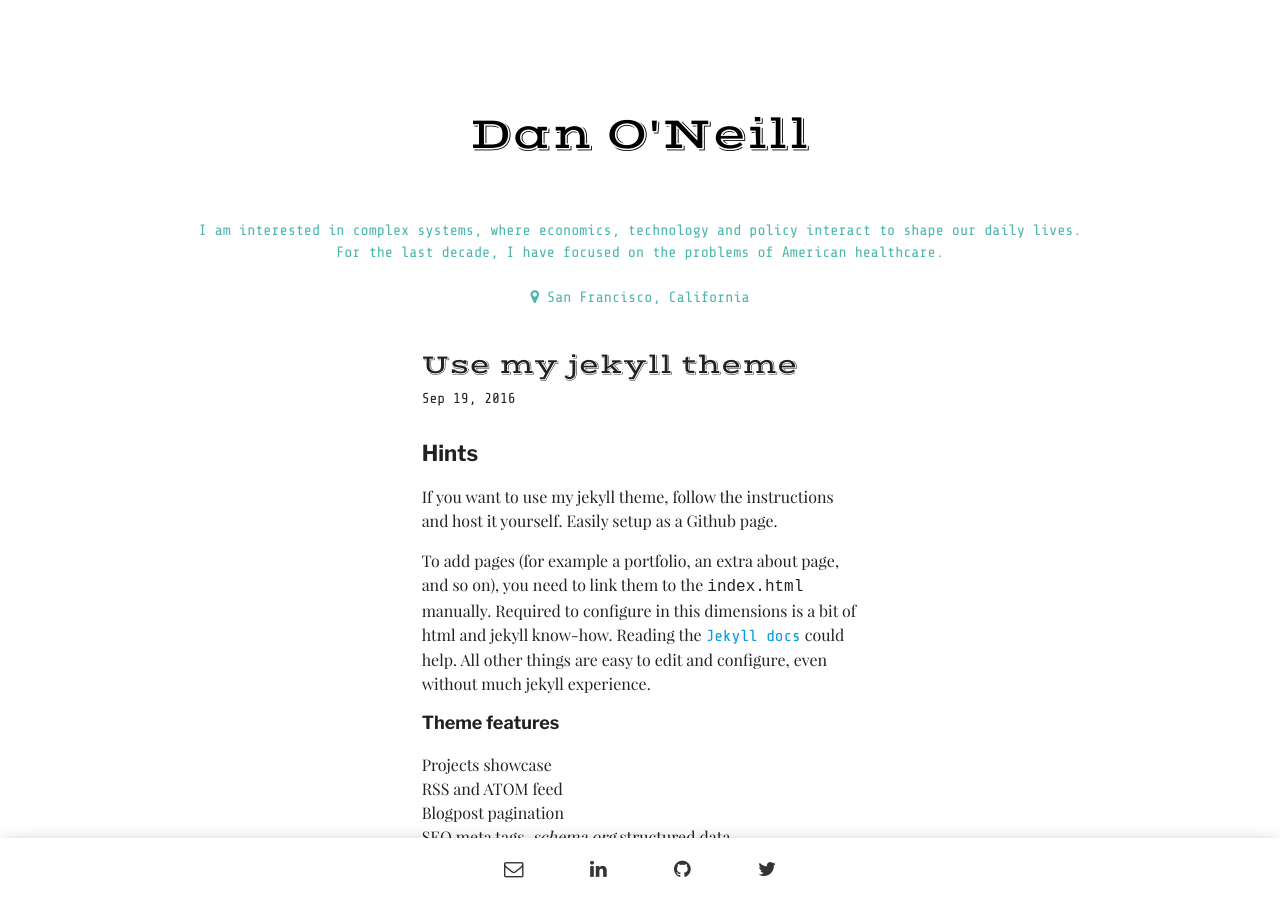
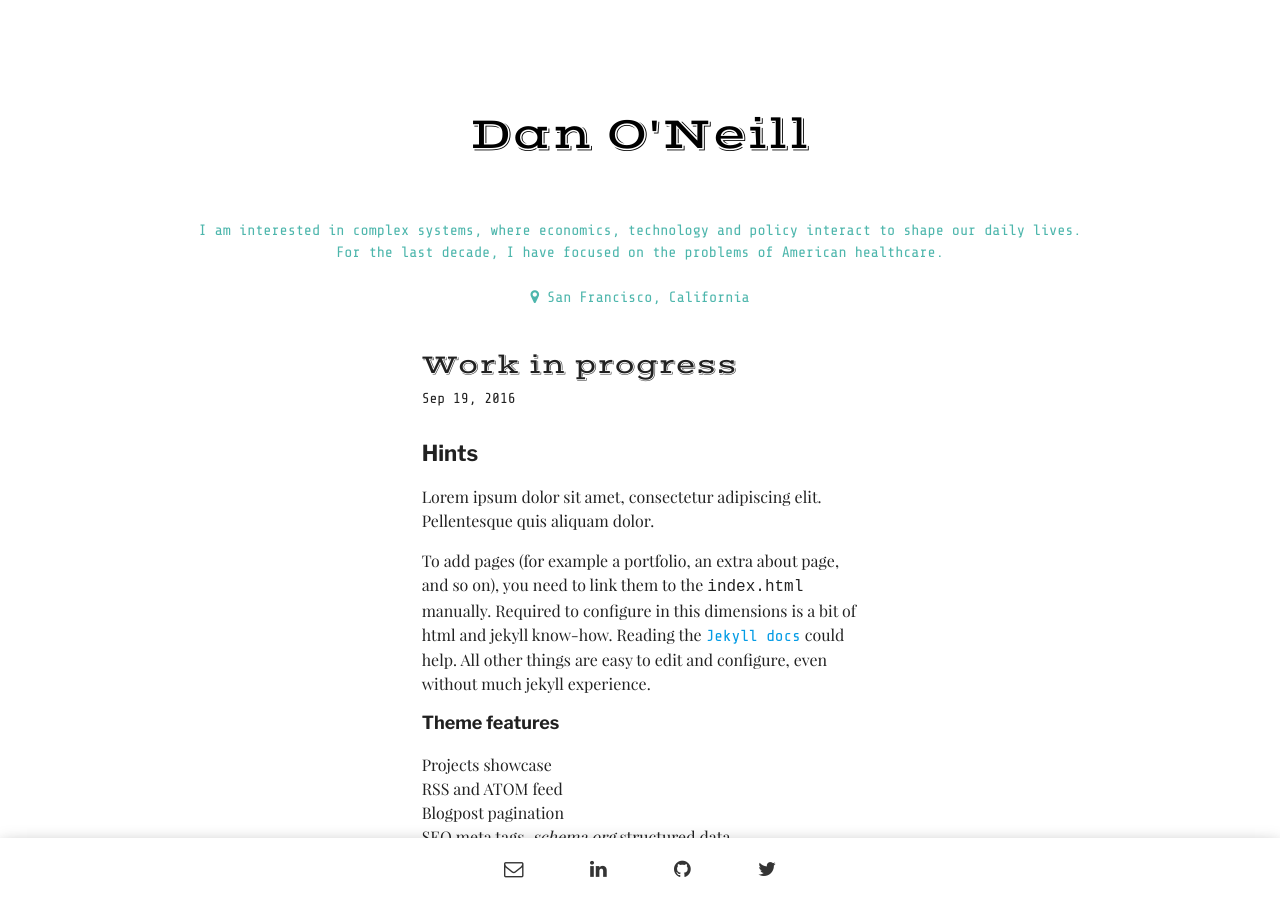
Before and after one commit to danielponeill/danielponeill.github.io, a Jekyll site: the page built from _posts/2016-09-19-use-my-jekyll-theme.md, in a window 1280 px wide and 900 px high. Built offline with Jekyll 4.4.1, drawn with Linux system fonts in a browser that asks for light colours; some web fonts are replaced; some of the changed text lies outside the part shown.

Commit message:
Update 2016-09-19-use-my-jekyll-theme.md

```diff
--- a/_posts/2016-09-19-use-my-jekyll-theme.md
+++ b/_posts/2016-09-19-use-my-jekyll-theme.md
@@ -1,14 +1,14 @@
 ---
 layout: post
-title:  "Use my jekyll theme"
+title:  "Work in progress"
 date:   2016-09-19 22:10:00 +0200
 tags: ['english', 'jekyll', 'theme']
-author: "Lukas Himsel"
+author: "Author"
 ---
 
 ## Hints
 
-If you want to use my jekyll theme, follow the instructions and host it yourself. Easily setup as a Github page.
+Lorem ipsum dolor sit amet, consectetur adipiscing elit. Pellentesque quis aliquam dolor.
 
 To add pages (for example a portfolio, an extra about page, and so on), you need to link them to the `index.html` manually. Required to configure in this dimensions is a bit of html and jekyll know-how. Reading the [Jekyll docs](http://jekyllrb.com/docs/pages/) could help. All other things are easy to edit and configure, even without much jekyll experience.
 
```
